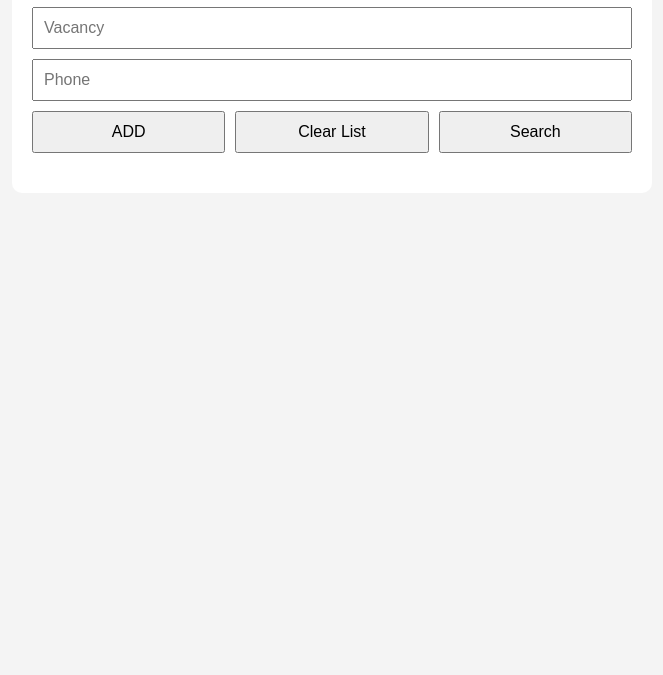
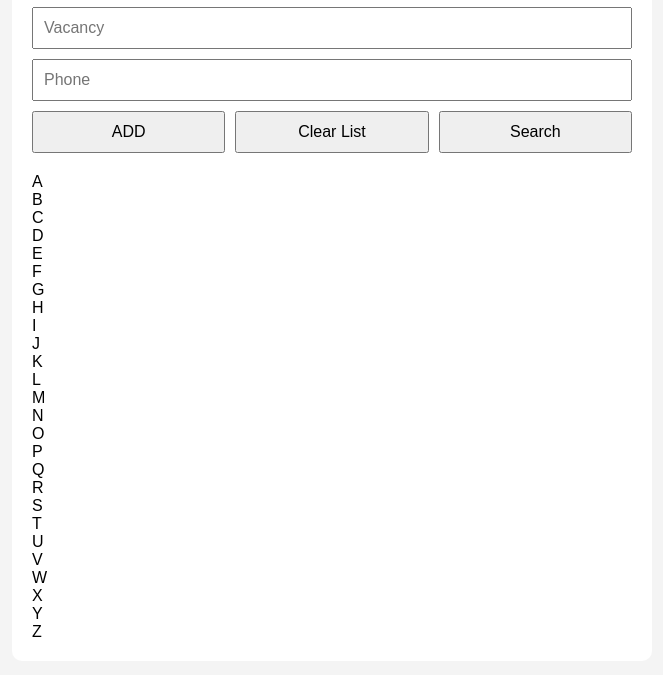
Before and after one commit to VanHadsoN/Contact-List, a website: page src/index.html in a window 1280 px wide. Shown: the part 165-840 px from the top of the page, without its empty margins (308-971 px from the left). Before the commit the page ends 800 px from the top, so only its background shows below. Drawn offline with Linux system fonts and the light colour scheme.

Commit message:
changed src/index.html (added <div class="alphabet-list"> with 26 letters in 2 collumns in)

```diff
--- a/src/index.html
+++ b/src/index.html
@@ -24,6 +24,40 @@
       </div>
 
     </form>
+    <div class="alphabet-list">
+      <div class="column">
+        <!-- A-M -->
+        <div class="letter-block" data-letter="A">A</div>
+        <div class="letter-block" data-letter="B">B</div>
+        <div class="letter-block" data-letter="C">C</div>
+        <div class="letter-block" data-letter="D">D</div>
+        <div class="letter-block" data-letter="E">E</div>
+        <div class="letter-block" data-letter="F">F</div>
+        <div class="letter-block" data-letter="G">G</div>
+        <div class="letter-block" data-letter="H">H</div>
+        <div class="letter-block" data-letter="I">I</div>
+        <div class="letter-block" data-letter="J">J</div>
+        <div class="letter-block" data-letter="K">K</div>
+        <div class="letter-block" data-letter="L">L</div>
+        <div class="letter-block" data-letter="M">M</div>
+      </div>
+      <div class="column">
+        <!-- N-Z -->
+        <div class="letter-block" data-letter="N">N</div>
+        <div class="letter-block" data-letter="O">O</div>
+        <div class="letter-block" data-letter="P">P</div>
+        <div class="letter-block" data-letter="Q">Q</div>
+        <div class="letter-block" data-letter="R">R</div>
+        <div class="letter-block" data-letter="S">S</div>
+        <div class="letter-block" data-letter="T">T</div>
+        <div class="letter-block" data-letter="U">U</div>
+        <div class="letter-block" data-letter="V">V</div>
+        <div class="letter-block" data-letter="W">W</div>
+        <div class="letter-block" data-letter="X">X</div>
+        <div class="letter-block" data-letter="Y">Y</div>
+        <div class="letter-block" data-letter="Z">Z</div>
+      </div>
+    </div>
   </main>
 </body>
 </html>
```
